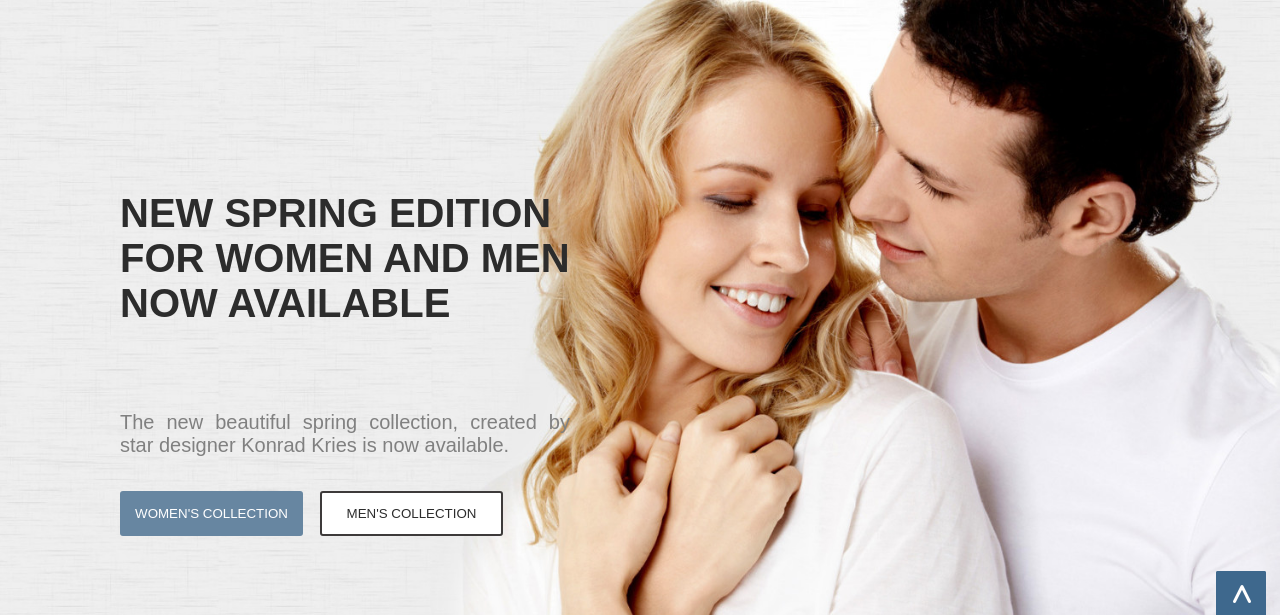
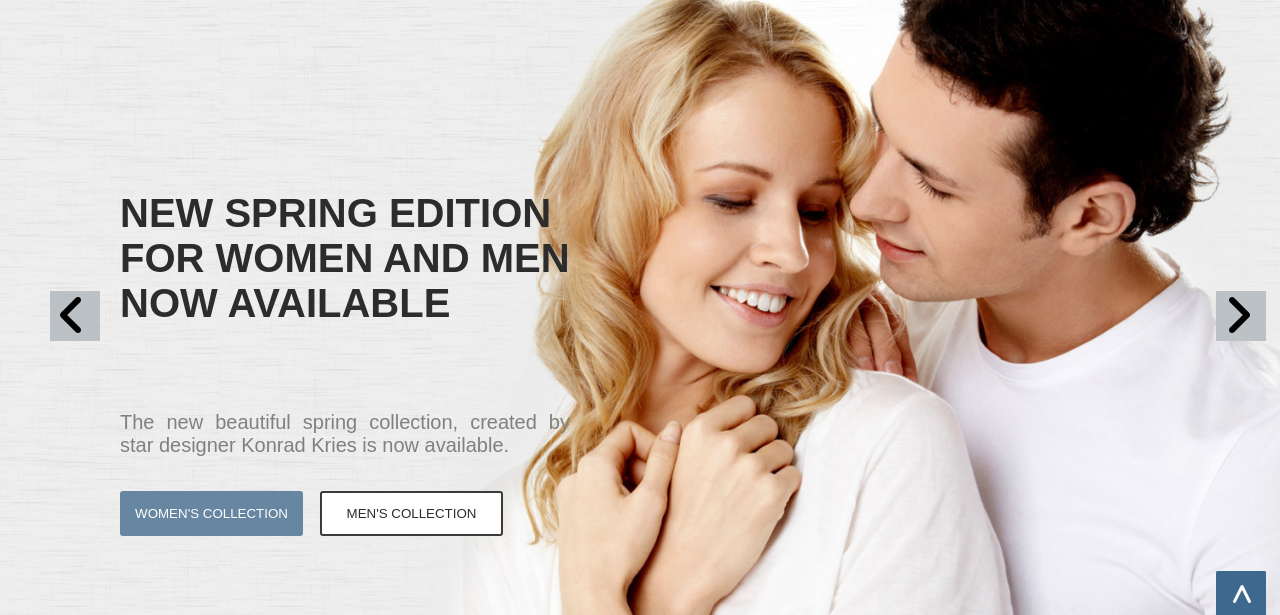
Before and after one commit to niloofar-1383/web1, a plain HTML site: page index.html in a window 1280 px wide. Shown: the part 109-724 px from the top of the page. Drawn offline with Linux system fonts and the light colour scheme.

Commit message:
commited template

```diff
--- a/css/style.css
+++ b/css/style.css
@@ -3,6 +3,27 @@
     margin: 0;
     padding: 0;
     box-sizing: border-box;
+}
+
+
+/* angle of corner */
+.fa-angle-left{
+    position: absolute;
+    top: 400px;
+    left: 50px;
+    background-color: #bcc1c6;
+    width: 50px;
+    height: 50px;
+    padding-left: 10px;
+}
+.fa-angle-right{
+    position: absolute;
+    top: 400px;
+    left: 95%;
+    background-color: #bcc1c6;
+    width: 50px;
+    height: 50px;
+    padding-left: 10px;
 }
 
 
--- a/index.html
+++ b/index.html
@@ -16,19 +16,19 @@
 </head>
 
 <body>
-    <!-- header -->
+    <!---------------------------------------- header ------------------------------------>
     <header id="#header">
-        <!-- Blue menu -->
+        <!----------------------منوی کوچک--------------------->
         <nav id="nav" >
 
             <section id="nav1">
 
-                <!-- data of phon-number -->
+                <!---------------------- شماره موبایل ---------------------->
                 <div class="phone number">
                     Give us a call now: 555-485 3883
                 </div>
 
-                <!-- menu -->
+                <!------------------------ لیست منو ها ----------------------------------->
                 <div class="list">
                     <ul id="#ul">
                         <li><a href=""><span>shop</span></a></li>
@@ -38,28 +38,26 @@
                         <li><a href=""><span>Privacy Policy</span></a></li>
                     </ul>
                 </div>
-
-
             </section>
 
         </nav>
 
-        <!-- white menu -->
+        <!----------- منوی سفید ------------>
         <div class="origin">
 
 
             <section class="menu">
-                 <!-- img logo -->
+                 <!------------ عکس منو ----------->
 
                  <img class="logo1" src="image/logo_shop.png" alt="">
 
-                    <!--original-menu  -->
+                    <!---------------لیست منوی سفید -------------->
                     <ul class="first-list">
                         <li>
                             <a href="#"  class="saf">Home</a>
                         </li>
 
-                        <!-- منوی ابشاری -->
+                        <!------------ منوی ابشاری -------------->
                         <li class="li">
 
                             <a href="#">Shop</a>
@@ -92,7 +90,7 @@
                             </div>
 
                         </li>
-                        <!-- ادامه منوی اصلی -->
+                        <!-------------- ادامه منوی اصلی -------------->
                         <li><a href="#">About</a>
                          </li>
                         <li><a href="#">Contact</a></li>
@@ -100,18 +98,16 @@
                         <li><a href="#" class="bin"><i style='font-size:24px' class='fas'>&#xf002;</i></a></li>
                         <li><a href="#" class="shop"><span><i style='font-size:24px' class='fas'>&#xf07a;</i></span></a></li>
                     </ul>
-
-
             </section>
 
         </div>
 
 
-        <!-- text -->
+        <!------------- text ------------>
         <section class="main">
 
             <div class="parent">
-                <!-- scroll_box -->
+                <!-------- scroll_box ------------>
 
                 <div class="scorol">
                     <div class="scroll-top-link">
@@ -121,6 +117,7 @@
                     </div>
                 </div>
 
+
                 <div class="parent2">
                     <h3 id="h3">
                         NEW SPRING EDITION FOR WOMEN AND MEN NOW AVAILABLE
@@ -128,12 +125,14 @@
                     <P class="p">The new beautiful spring collection, created by star designer Konrad Kries is now
                         available.</P>
 
-                    <!-- Buttom -->
+                    <!------------ Buttom ----------->
 
                     <button class="buttom1"><a href="">WOMEN'S COLLECTION</a></button>
                     <button class="buttom2"><a href="">MEN'S COLLECTION</a></button>
 
                 </div>
+                <i class='fas fa-angle-left' style='font-size:48px;color:black'></i>
+                <i class='fas fa-angle-right' style='font-size:48px;color:black'></i>
 
 
             </div>
@@ -146,9 +145,9 @@
 
     </header>
 
-    <!-- main -->
+    <!--------- بخش عکس و متن ----------->
     <main>
-        <!-- transform -->
+        <!------------عکس ها ------------>
         <div class="grid">
             <div class="img1"></div>
             <div class="img2"></div>
@@ -156,17 +155,16 @@
             <div class="img4"></div>
         </div>
 
-        <!-- sellers -->
+        <!-- فروشندگان -->
 
         <div class="recent">Recent Top Sellers</div>
         <div class="grid2">
             <div class="imag1">
-                <img src="" alt="">
+
             </div>
             <div class="imag2"></div>
             <div class="imag3"></div>
             <div class="imag4">
-                <!-- <img src="/image/man4-450x450.jpg" alt=""> -->
                 <div class="box4"></div>
             </div>
 
@@ -179,7 +177,7 @@
 
     </main>
 
-<!-- scroll_box -->
+<!------------------- باکس اسکرول -------------------->
 
   <div class="scorol">
     <div class="scroll-top-link">
@@ -189,7 +187,7 @@
     </div>
   </div>
 
-    <!-- PICTURES WHith cssgrid-->
+    <!----------------- تصاویر با سی اس اس گرید----------------->
     <section class="lorem">
 
 
@@ -205,8 +203,7 @@
             <div class="item item4"></div>
 
             <div class="item item5">
-                <!-- <img src="/image/man3-450x450.jpg" alt="">  -->
-                <div class="box3"></div>
+              <div class="box3"></div>
             </div>
 
             <div class="item item6">£329.90£329</div>
@@ -215,7 +212,6 @@
             <div class="item item2"></div>
             <div class="item item9"></div>
             <div class="item item10">
-                <!-- <img src="/image/woman10a-450x450.jpg" alt="">  -->
                 <div class="box10"></div>
             </div>
             <div class="item item11"></div>
@@ -232,46 +228,37 @@
     </section>
 
 
-                <!-- icon& text -->
+                <!----------- --icon& text ------------->
     <section class="icontext">
-
         <div class="child">
-
-
             <div class="childof1">
                 <i style='font-size:24px' class='fas'>&#xf57d;</i>
                 <p id="text1">WORLDWIDE DELIVERY</p>
 
             </div>
-
             <div class="childof2">
                 <i style='font-size:24px' class='fab'>&#xf4e8;</i>
                 <p id="text2">FREE SHIPPING</p>
 
             </div>
-
             <div class="childof3">
                 <i style='font-size:24px' class='fab'>&#xf23e;</i>
                 <p id="text3">SECURE PAYMENT</p>
 
             </div>
-
             <div class="childof4">
                 <i style='font-size:24px' class='fas'>&#xf655;</i>
                 <p id="text4">24/7 SUPPORT</p>
 
                 <br>
             </div>
-
-
-          </div>
-
+        </div>
     </section>
 
 
-    <!-- footer -->
+    <!---------------------- footer ---------------------->
     <footer>
-             <!-- inputs -->
+             <!-------دکمه ---------->
         <section class="footer">
             <div class="div">Want to stay up to date? Subscribe to our Newsletter!</div>
             <div class="box">
@@ -282,7 +269,7 @@
 
         </section>
 
-            <!-- data -->
+            <!-- -------اطلاعات ---------->
         <div class="information">
             <div class="data data1">STORE OPENING HOURS:</div>
             <div class="data data2">ENFOLD FLAGSHIP STORE</div>
@@ -291,7 +278,7 @@
 
         </div>
 
-           <!-- links -->
+           <!----------- لینک ها ----------->
 
         <div class="link">
             <div class="copy">&copy;Copyright- <a href="">Enfolod WordPress Theme by Kriesi</a></div>
```
